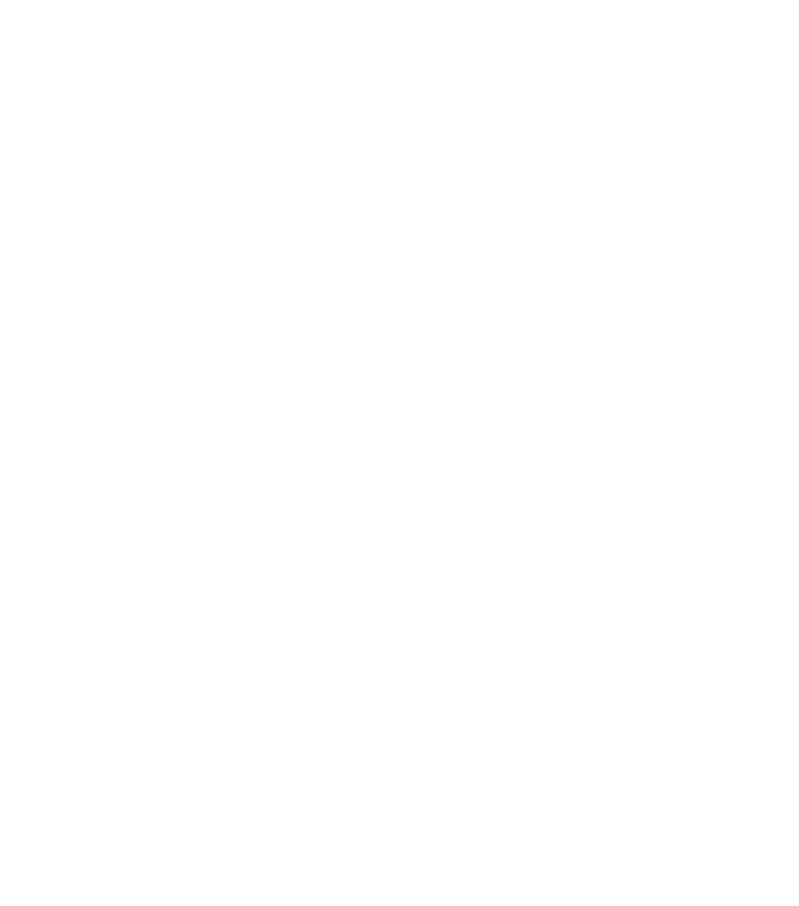
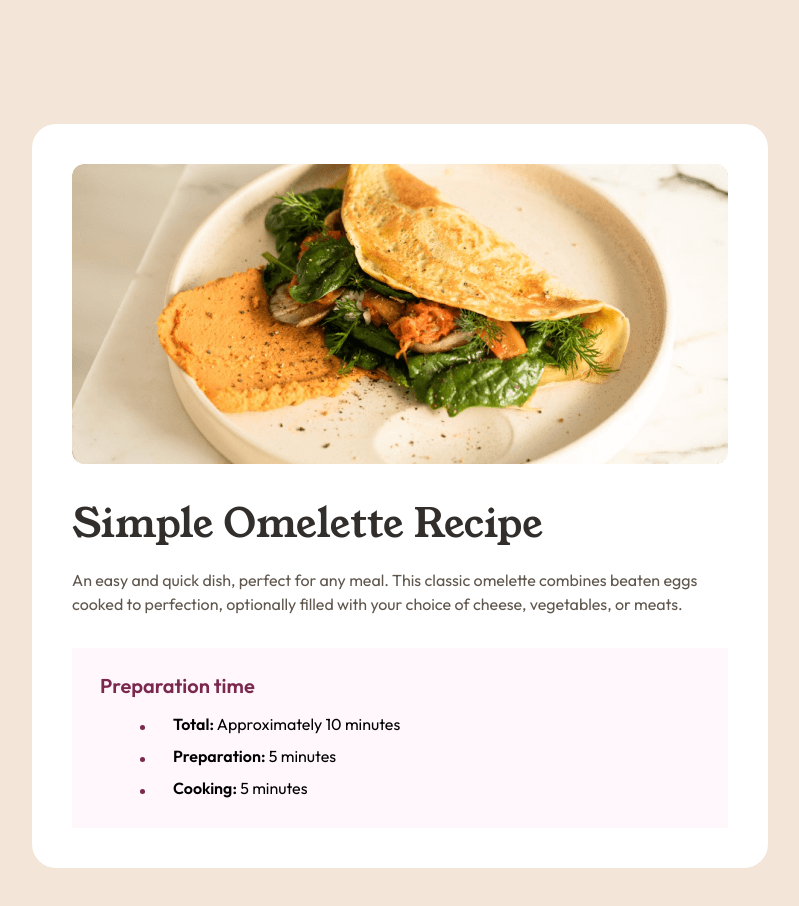
Before and after one commit to Ergashev95/resipe-landing-page, a plain HTML site: page index.html in a window 1280 px wide. Shown: the whole page, without its empty margins (240-1039 px from the left). Before the commit the page ends 800 px from the top, so only its background shows below. Drawn offline with Linux system fonts and the light colour scheme.

Commit message:
header section and preparation time section finish

```diff
--- a/css/main.css
+++ b/css/main.css
@@ -9,6 +9,7 @@
 }
 a {
     text-decoration: none;
+
 }
 
 ul {
@@ -17,4 +18,101 @@ ul {
 
 body {
     font-family: "Outfit";
+    background-color: #F3E5D7;
+    display: flex;
+    flex-direction: column;
+    justify-content: center;
+    align-items: center;
+    height: 100%;
+    padding-top: 124px;
+    padding-bottom: 124px;
 }
+
+
+/* RECIPE HEADER SECTION */
+.recipe-header {
+    display: flex;
+    flex-direction: column;
+    row-gap: 40px;
+}
+.recipe {
+    background-color: #fff;
+    padding: 40px;
+    width: 736px;
+    border-radius: 24px;
+    display: flex;
+    flex-direction: column;
+    row-gap: 32px;
+
+}
+.recipe-image {
+    width: 100%;
+    height: 300px;
+    border-radius: 12px;
+    object-fit: cover;
+}
+.recipe-content {
+    display: flex;
+    flex-direction: column;
+    row-gap: 24px;
+}
+.recipe-title {
+    font-family: "YoungSerif";
+    font-size: 40px;
+    font-weight: 400;
+    line-height: 100%;
+    color: #312E2C;
+}
+.recipe-desc {
+    font-family: "Outfit";
+    font-size: 16px;
+    font-weight: 400;
+    line-height: 150%;
+    color: #5F564D;
+}
+/* RECIPE HEADER SECTION */
+
+/* PREPARATION TIME */
+.preparation {
+    background-color: #FFF7FB;
+    padding: 28px;
+    display: flex;
+    flex-direction: column;
+    row-gap: 16px;
+}
+.preparation-title {
+    font-family: "Outfit";
+    font-size: 20px;
+    font-weight: 600;
+    line-height: 100%;
+    color: #7A284E;
+
+}
+.preparation-list {
+    padding-left: 40px;
+    display: flex;
+    flex-direction: column;
+    row-gap: 8px;
+}
+.preparation-item {
+    font-family: "Outfit";
+    font-size: 16px;
+    font-weight: 400;
+    line-height: 150%;
+
+}
+
+.preparation-item > span {
+    font-weight: 700;
+}
+
+.preparation-item::before {
+    content: "";
+    display: inline-block;
+    width: 5px;
+    height: 5px;
+    background-color: #7A284E;
+    border-radius: 50%;
+    margin-right: 28px;
+}
+/* PREPARATION TIME */
--- a/index.html
+++ b/index.html
@@ -3,13 +3,38 @@
 <head>
     <meta charset="UTF-8">
     <meta name="viewport" content="width=device-width, initial-scale=1.0">
-    <title>resipe landing page</title>
+    <title>Recipe landing page</title>
     <!-- links css file -->
     <link rel="stylesheet" href="./css/main.css">
 </head>
 <body>
 
 
+        <!-- SITE-HEADER -->
+        <section class="recipe">
+            <div class="recipe-header">
+                <img src="./img/top-image.png" alt="recipe image" class="recipe-image">
+                <div class="recipe-content">
+                    <h1 class="recipe-title">Simple Omelette Recipe</h1>
+                    <p class="recipe-desc">An easy and quick dish, perfect for any meal. This classic omelette combines beaten eggs cooked to perfection, optionally filled with your choice of cheese, vegetables, or meats.</p>
+                </div>
+            </div>
+            <div class="preparation">
+                <h3 class="preparation-title">Preparation time</h3>
+                <ul class="preparation-list">
+                    <li class="preparation-item"><span >Total:</span> Approximately 10 minutes</li>
+                    <li class="preparation-item"><span>Preparation:</span> 5 minutes</li>
+                    <li class="preparation-item"><span>Cooking:</span> 5 minutes</li>
+                </ul>
+            </div>
+
+        </section>
+        <!-- SITE-HEADER -->
+
+        <!-- SITE-MAIN -->
+        <!-- SITE-MAIN -->
+
+
 
 </body>
 </html>
```
Also changed, not shown: img/top-image.png (added).
